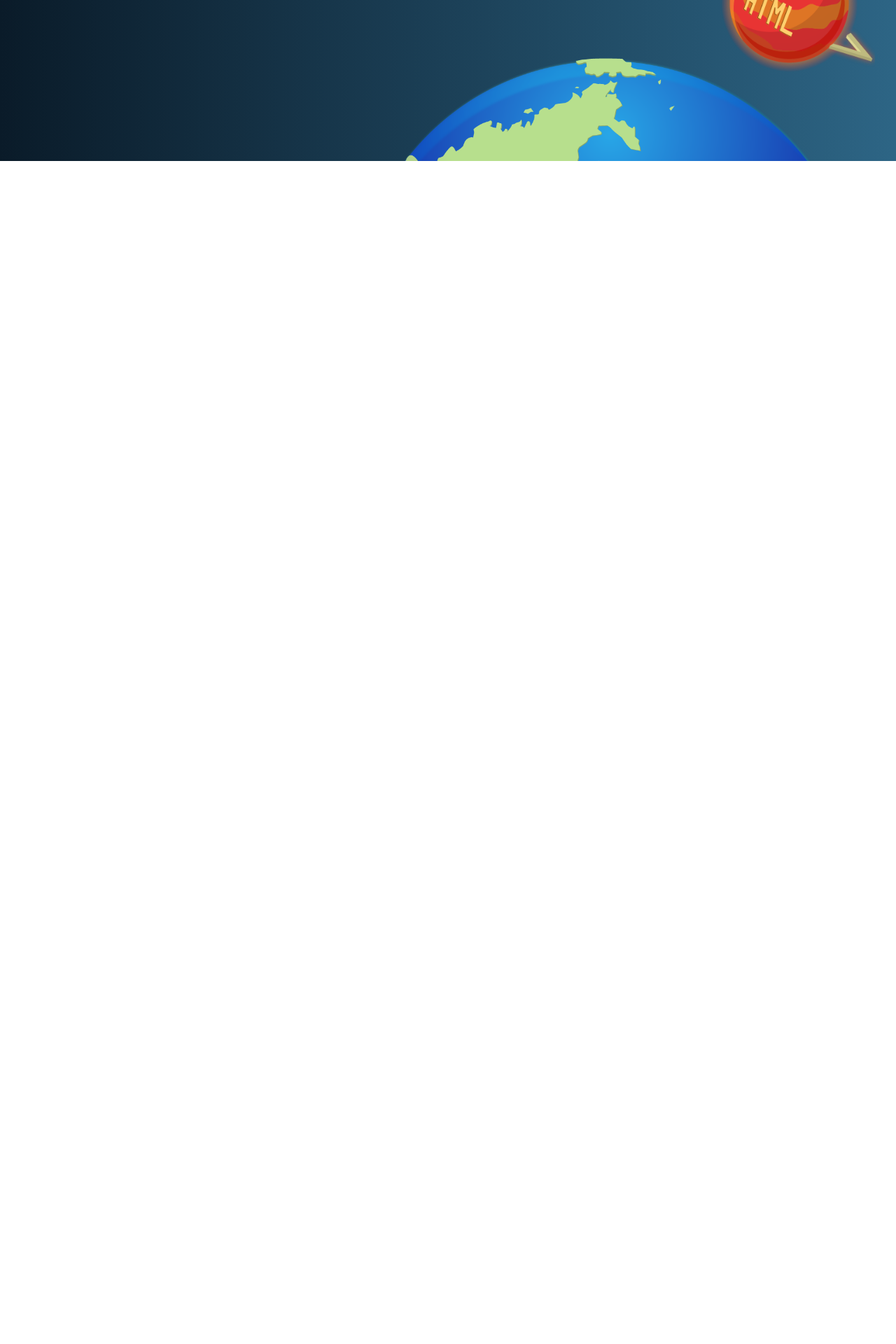
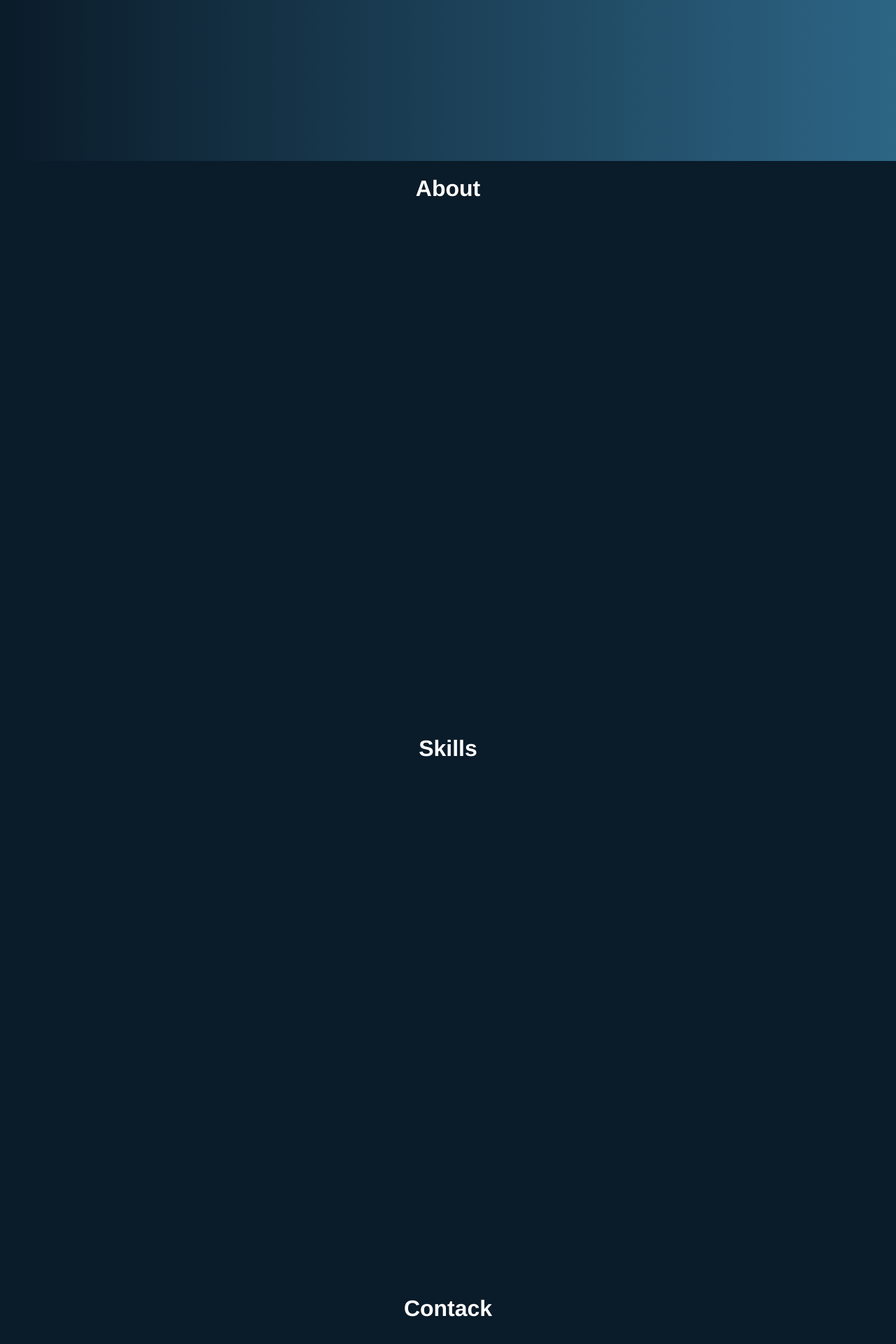
Before and after one commit to s27840213/Personal-Website, a Vue app: page / in a window 1280 px wide. Shown: the part 570-2490 px from the top of the page at 70% size. Before the commit the page ends 1000 px from the top, so only its background shows below. Built offline with nearby package versions, Linux system fonts and the light colour scheme.

Commit message:
Slightly Change

```diff
--- a/src/assets/scss/helpers/function.scss
+++ b/src/assets/scss/helpers/function.scss
@@ -2,6 +2,6 @@
   @return map-get($zindex, $value);
 }
 
-@function setColor($color) {
-  @return map-get($colors, $color);
+@function setColor($color, $opacity: 1) {
+  @return rgba(map-get($colors, $color), $opacity);
 }
--- a/src/components/About.vue
+++ b/src/components/About.vue
@@ -1,5 +1,6 @@
 <template lang="pug">
   div(class="about")
+    h1 About
 </template>
 
 <script>
@@ -10,6 +11,8 @@ export default {
 
 <style lang="scss" scoped>
 .about {
-  @include size(100%, 200px);
+  width: 100%;
+  height: 100vh;
+  background-color: setColor(primary);
 }
 </style>
--- a/src/components/Contact.vue
+++ b/src/components/Contact.vue
@@ -1,5 +1,6 @@
 <template lang="pug">
   div(class="contact")
+    h1 Contack
 </template>
 
 <script>
@@ -8,5 +9,10 @@ export default {
 }
 </script>
 
-<style>
+<style lang="scss" scoped>
+.contact {
+  width: 100%;
+  height: 100vh;
+  background-color: setColor(primary);
+}
 </style>
--- a/src/components/LandingPage.vue
+++ b/src/components/LandingPage.vue
@@ -1,10 +1,10 @@
 <template lang="pug">
   div(class="landing-page")
-    div(class="planet__earth")
-    div(class="planet__html")
-    div(class="planet__js")
-    div(class="planet__css")
-    div(class="planet__vue")
+    //- div(class="planet__earth")
+    //- div(class="planet__html")
+    //- div(class="planet__js")
+    //- div(class="planet__css")
+    //- div(class="planet__vue")
 </template>
 
 <script>
@@ -18,6 +18,7 @@ export default {
   background-image: map-get($linear-gradient, primary);
   position: relative;
   overflow: hidden;
+  height: 100vh;
 }
 
 .planet {
--- a/src/components/Skills.vue
+++ b/src/components/Skills.vue
@@ -1,5 +1,6 @@
 <template lang="pug">
-	div(class="skills")
+  div(class="skills")
+    h1 Skills
 </template>
 
 <script>
@@ -8,5 +9,10 @@ export default {
 }
 </script>
 
-<style>
+<style lang="scss" scoped>
+.skills {
+  width: 100%;
+  height: 100vh;
+  background-color: setColor(primary);
+}
 </style>
--- a/src/views/Home.vue
+++ b/src/views/Home.vue
@@ -35,7 +35,7 @@ export default {
 
 <style lang="scss" scoped>
 .home {
-  height: 100%;
-  width: 100%;
+  display: flex;
+  flex-direction: column;
 }
 </style>
```
Also changed, not shown: 1 other file (tests, documents, lock files or other folders).
